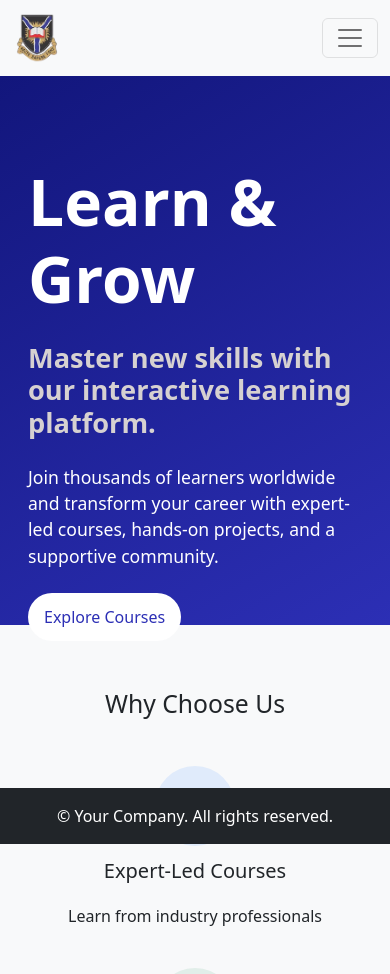
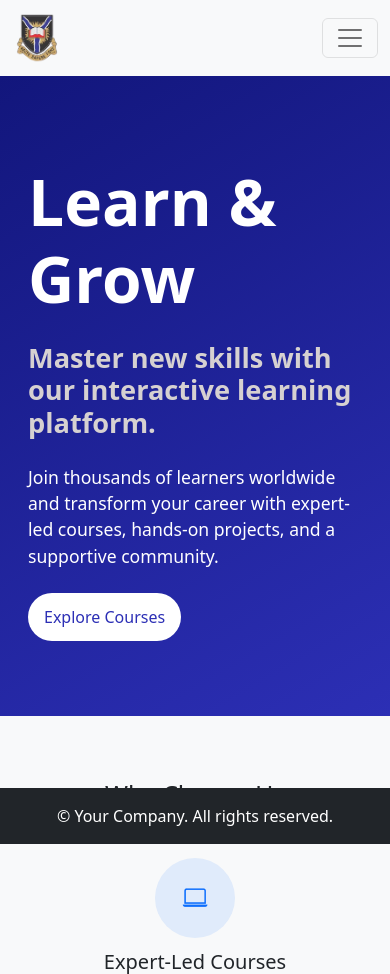
Before and after one commit to Gabby-FYP/material-ranker, a Python web app: template src/templates/site/pages/landing.html in a window 390 px wide. Shown: the top 974 px of the page. Run offline with Jinja, Linux system fonts and the light colour scheme; the template is opened without the code that fills it, so the values that code supplies are empty; some libraries are stand-ins or nearby versions.

Commit message:
Fixed display issues in landing page

```diff
--- a/src/templates/site/pages/landing.html
+++ b/src/templates/site/pages/landing.html
@@ -8,18 +8,13 @@
       color: white;
       text-align: left;
       padding: 4rem 1rem;
-      height: 45vh;
+      height: 30rem;
     }
 
-    @media (max-width: 1024px) {
-      .hero {
-        height: 50vh;
-      }
-    }
 
     @media (max-width: 768px) {
       .hero {
-        height: 65vh;
+        height: 40rem;
       }
     }
 
```
